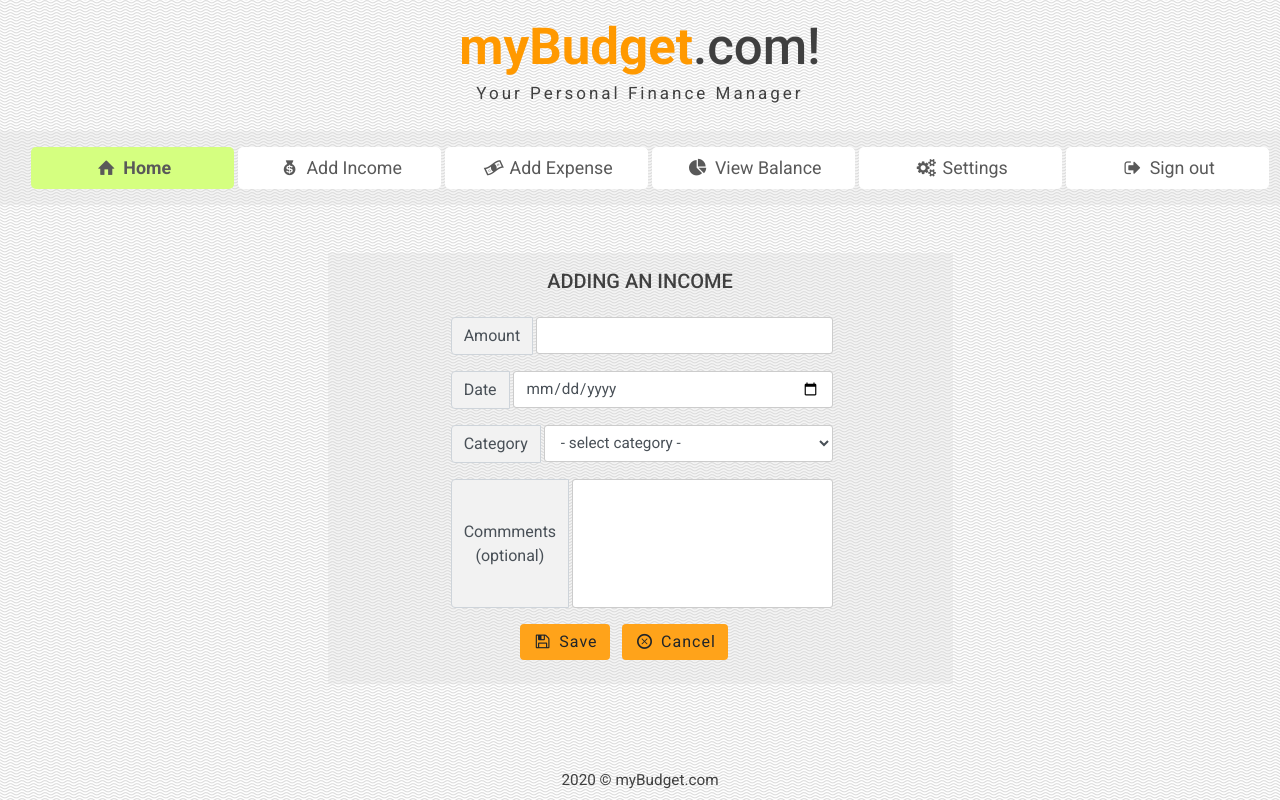
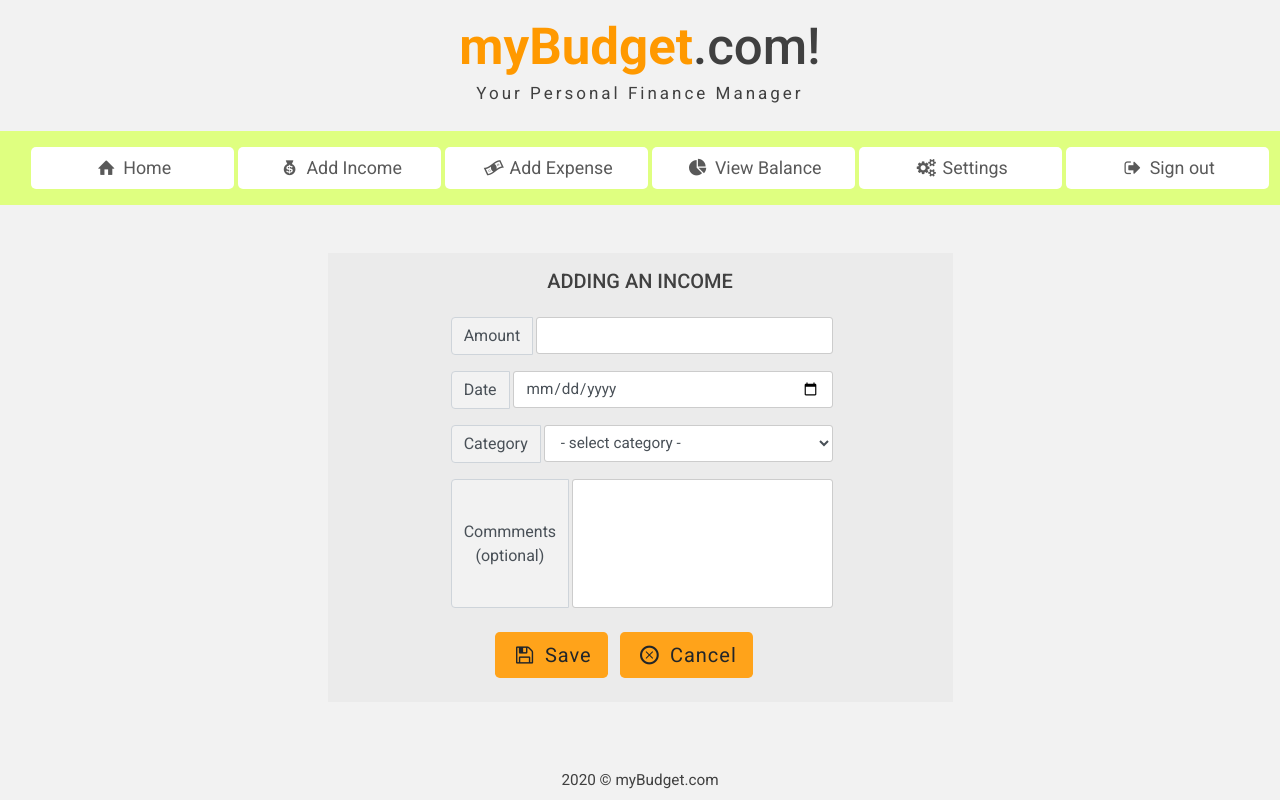
Before and after one commit to ms-magdalena92/BudgetManager_MVC, a PHP site: page /income/new in a window 1280 px wide. Run offline with PHP 8.4, Linux system fonts and the light colour scheme; the visitor is signed in with stand-in values (Sample User, id 1); tables that the repository leaves empty or names only in its code hold one stand-in row (values such as "Sample post"); some web fonts are replaced.

Commit message:
changed layout

```diff
--- a/App/Views/Income/new-income.html
+++ b/App/Views/Income/new-income.html
@@ -72,12 +72,12 @@
 
                     <div class="col-md-11">
 
-                        <button class="btn mt-3 mb-2 mx-1 signButton" type="submit">
+                        <button class="btn btn-lg mt-4 mb-2 mx-1 signButton" type="submit">
                             <i class="icon-floppy"></i> Save
                         </button>
 
                         <a data-toggle="modal" data-target="#discardIncomeModal">
-                            <button class="btn mt-3 mb-2 mx-1 signButton">
+                            <button class="btn btn-lg mt-4 mb-2 mx-1 signButton">
                                 <i class="icon-cancel-circled"></i> Cancel
                             </button>
                         </a>
--- a/App/Views/base.html
+++ b/App/Views/base.html
@@ -55,7 +55,7 @@
 
         {% if current_user %}
 
-            <section class="container-fluid square mt-4 py-2">
+            <section class="container-fluid mt-4 py-2 menu">
 
                 <nav class="navbar navbar-dark navbar-expand-lg">
 
@@ -67,7 +67,7 @@
 
                         <ul class="navbar-nav mx-auto">
 
-                            <li class="col-lg-2 mr-1 nav-item disabled">
+                            <li class="col-lg-2 mr-1 nav-item">
                                 <a class="nav-link" href="/menu/main"><i class="icon-home"></i> Home</a>
                             </li>
 
--- a/public/css/main.css
+++ b/public/css/main.css
@@ -6,7 +6,8 @@ html {
 
 body {
     /* Background pattern from Toptal Subtle Patterns */
-    background-image: url("/css/img/white_wave.png");
+    /*background-image: url("/css/img/white_wave.png");*/
+    background-color: #f2f2f2;
     color: #404040;
     font-family: 'Roboto', sans-serif;
     font-size: 17px;
@@ -229,6 +230,11 @@ a.dropdown-item:hover {
     background-color: #f2f2f2;
 }
 
+.menu {
+    text-align: center;
+    background-color: #dfff80;
+}
+
 @media (max-width: 767px) {
     #title {
         font-size: 2.5em;
```
